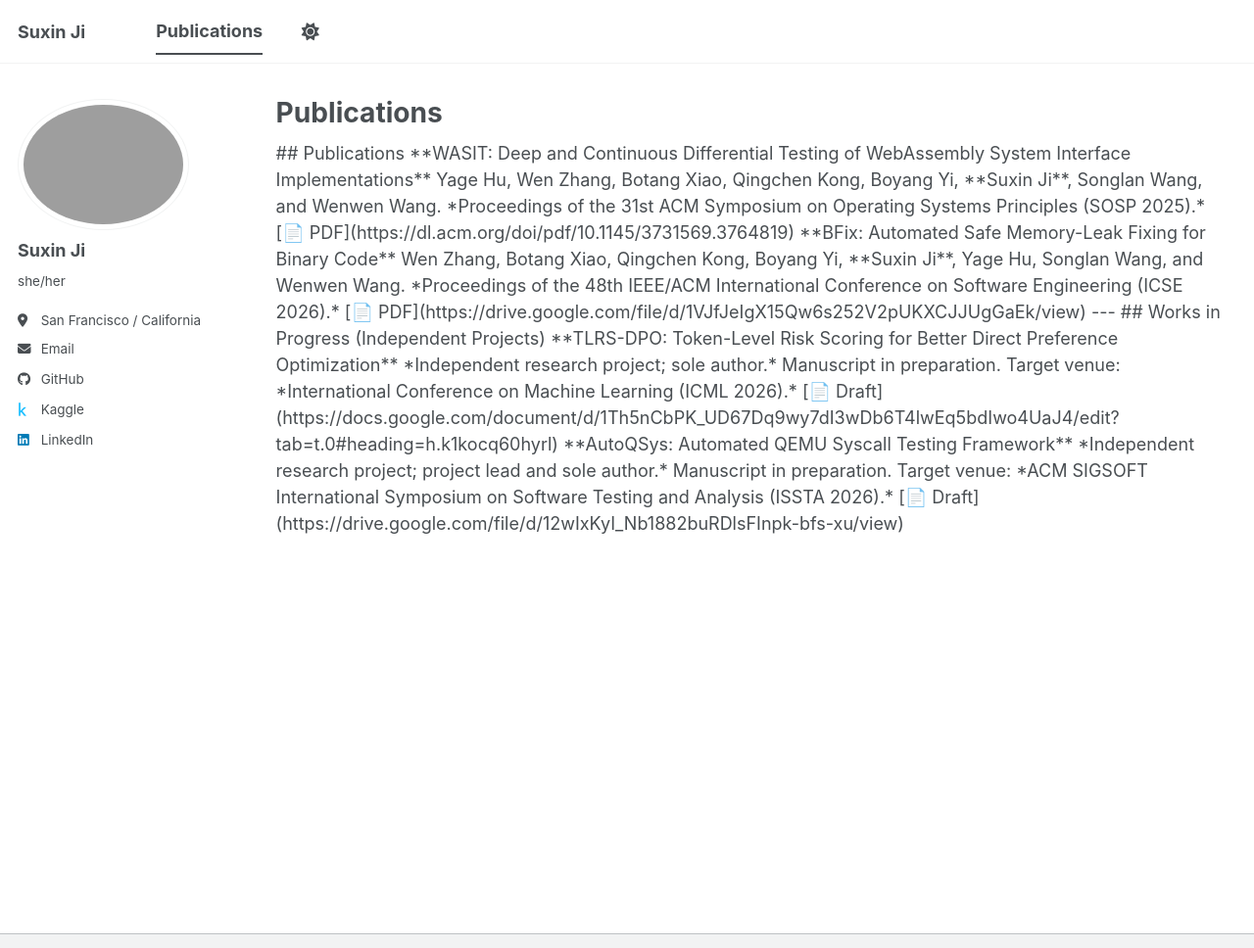
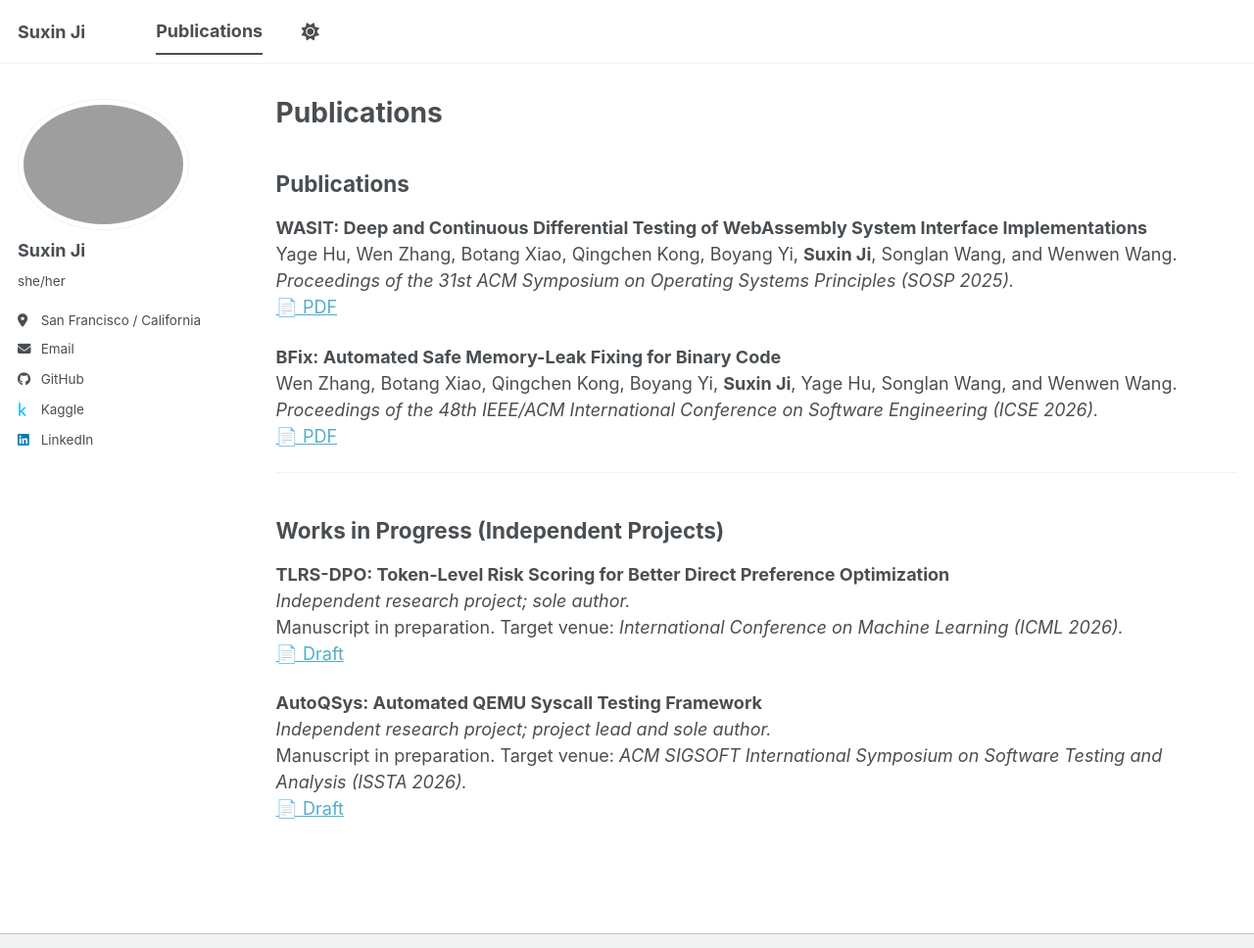
Before and after one commit to suxinji/suxinji.github.io, a Jekyll site: the page built from _pages/publications.html, in a window 1280 px wide and 1090 px high, cut to the strip 0-968 px from the top of the window. Shown: the whole strip at 98% size. Built offline with Jekyll 4.4.1, drawn with Linux system fonts in a browser that asks for light colours; a script bundle is joined from its source files by our own code; library files that are not in the unit come from our copies.

Commit message:
Update publications.html

```diff
--- a/_pages/publications.html
+++ b/_pages/publications.html
@@ -4,31 +4,44 @@ title: "Publications"
 permalink: /publications/
 author_profile: true
 ---
-## Publications
+<h2>Publications</h2>
 
-**WASIT: Deep and Continuous Differential Testing of WebAssembly System Interface Implementations**
-Yage Hu, Wen Zhang, Botang Xiao, Qingchen Kong, Boyang Yi, **Suxin Ji**, Songlan Wang, and Wenwen Wang.
-*Proceedings of the 31st ACM Symposium on Operating Systems Principles (SOSP 2025).*
-[📄 PDF](https://dl.acm.org/doi/pdf/10.1145/3731569.3764819)
+<p>
+  <strong>WASIT: Deep and Continuous Differential Testing of WebAssembly System Interface Implementations</strong><br>
+  Yage Hu, Wen Zhang, Botang Xiao, Qingchen Kong, Boyang Yi,
+  <strong>Suxin Ji</strong>, Songlan Wang, and Wenwen Wang.<br>
+  <em>Proceedings of the 31st ACM Symposium on Operating Systems Principles (SOSP 2025).</em><br>
+  <a href="https://dl.acm.org/doi/pdf/10.1145/3731569.3764819" target="_blank">📄 PDF</a>
+</p>
 
-**BFix: Automated Safe Memory-Leak Fixing for Binary Code**
-Wen Zhang, Botang Xiao, Qingchen Kong, Boyang Yi, **Suxin Ji**, Yage Hu, Songlan Wang, and Wenwen Wang.
-*Proceedings of the 48th IEEE/ACM International Conference on Software Engineering (ICSE 2026).*
-[📄 PDF](https://drive.google.com/file/d/1VJfJeIgX15Qw6s252V2pUKXCJJUgGaEk/view)
+<p>
+  <strong>BFix: Automated Safe Memory-Leak Fixing for Binary Code</strong><br>
+  Wen Zhang, Botang Xiao, Qingchen Kong, Boyang Yi,
+  <strong>Suxin Ji</strong>, Yage Hu, Songlan Wang, and Wenwen Wang.<br>
+  <em>Proceedings of the 48th IEEE/ACM International Conference on Software Engineering (ICSE 2026).</em><br>
+  <a href="https://drive.google.com/file/d/1VJfJeIgX15Qw6s252V2pUKXCJJUgGaEk/view" target="_blank">📄 PDF</a>
+</p>
 
----
+<hr>
 
-## Works in Progress (Independent Projects)
+<h2>Works in Progress (Independent Projects)</h2>
 
-**TLRS-DPO: Token-Level Risk Scoring for Better Direct Preference Optimization**
-*Independent research project; sole author.*
-Manuscript in preparation. Target venue: *International Conference on Machine Learning (ICML 2026).*
-[📄 Draft](https://docs.google.com/document/d/1Th5nCbPK_UD67Dq9wy7dI3wDb6T4lwEq5bdIwo4UaJ4/edit?tab=t.0#heading=h.k1kocq60hyrl)
+<p>
+  <strong>TLRS-DPO: Token-Level Risk Scoring for Better Direct Preference Optimization</strong><br>
+  <em>Independent research project; sole author.</em><br>
+  Manuscript in preparation. Target venue:
+  <em>International Conference on Machine Learning (ICML 2026).</em><br>
+  <a href="https://docs.google.com/document/d/1Th5nCbPK_UD67Dq9wy7dI3wDb6T4lwEq5bdIwo4UaJ4/edit" target="_blank">📄 Draft</a>
+</p>
 
-**AutoQSys: Automated QEMU Syscall Testing Framework**
-*Independent research project; project lead and sole author.*
-Manuscript in preparation. Target venue: *ACM SIGSOFT International Symposium on Software Testing and Analysis (ISSTA 2026).*
-[📄 Draft](https://drive.google.com/file/d/12wIxKyI_Nb1882buRDlsFInpk-bfs-xu/view)
+<p>
+  <strong>AutoQSys: Automated QEMU Syscall Testing Framework</strong><br>
+  <em>Independent research project; project lead and sole author.</em><br>
+  Manuscript in preparation. Target venue:
+  <em>ACM SIGSOFT International Symposium on Software Testing and Analysis (ISSTA 2026).</em><br>
+  <a href="https://drive.google.com/file/d/12wIxKyI_Nb1882buRDlsFInpk-bfs-xu/view" target="_blank">📄 Draft</a>
+</p>
+
 
 
 <!--  -->
```
